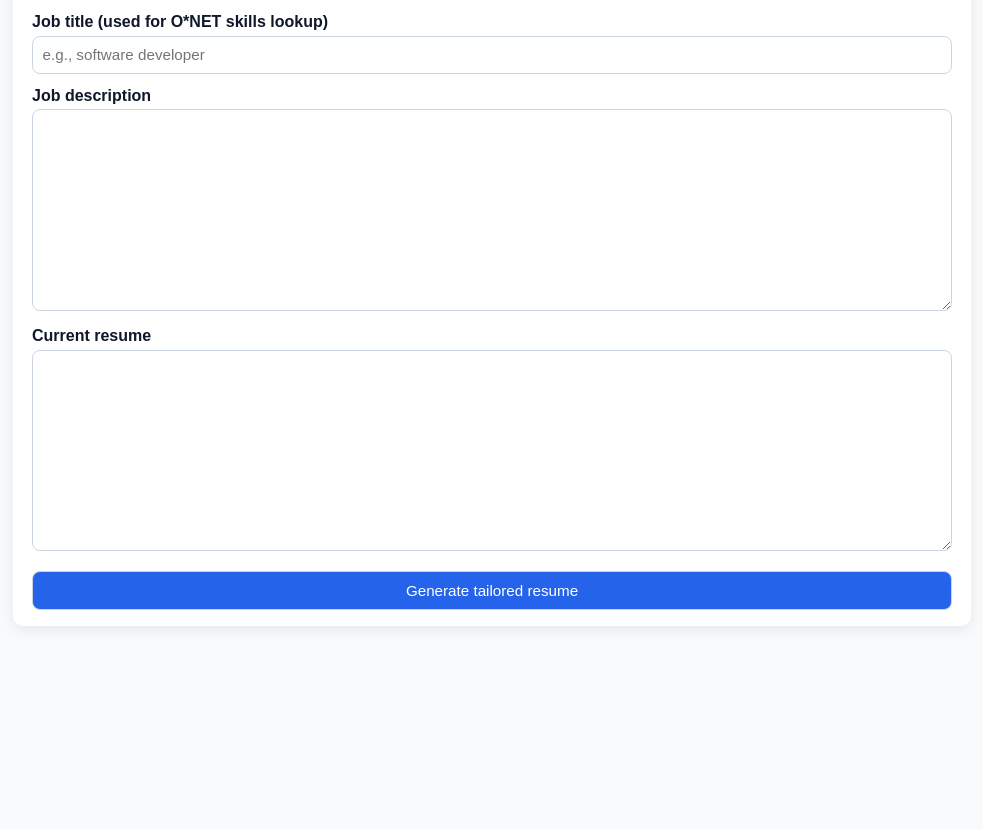
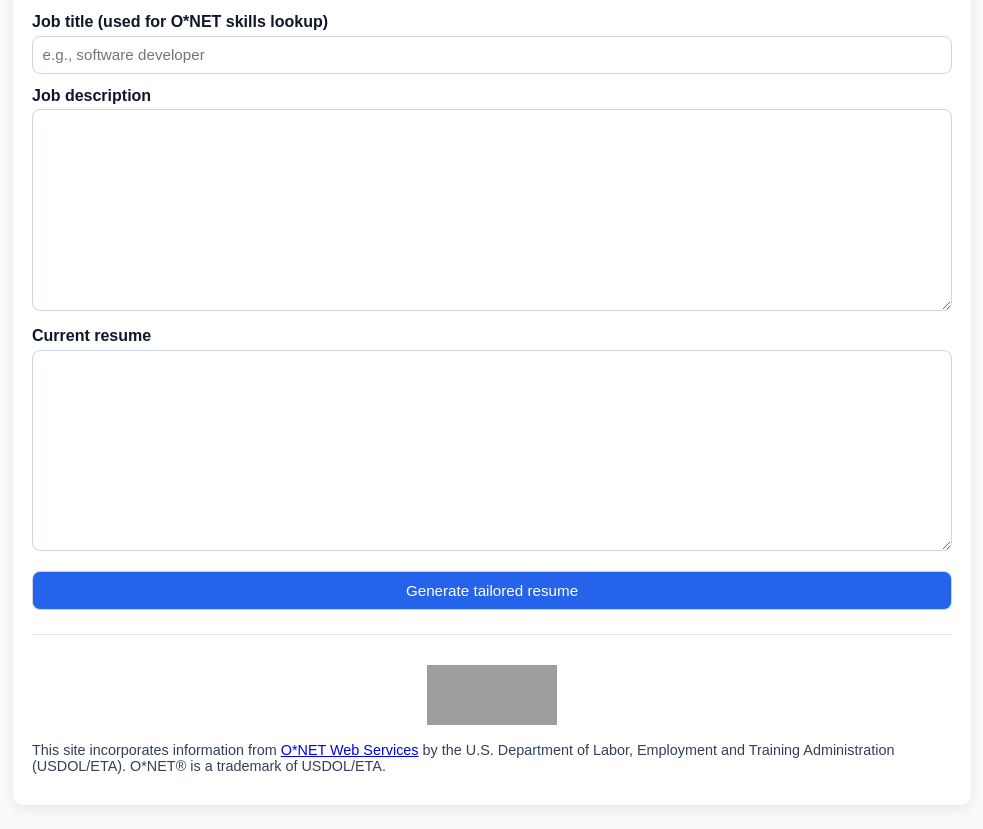
Before and after one commit to nicbifano/resume-builder-for-skills, a website: page public/index.html in a window 1280 px wide. Shown: the part 141-970 px from the top of the page, without its empty margins (148-1131 px from the left). Before the commit the page ends 800 px from the top, so only its background shows below. Drawn offline with Linux system fonts and the light colour scheme; grey boxes are pictures that could not be loaded.

Commit message:
Add O*NET attribution footer to web UI

```diff
--- a/public/index.html
+++ b/public/index.html
@@ -34,6 +34,27 @@
         <h3>Suggestions</h3>
         <ul id="suggestions"></ul>
       </section>
+
+      <footer class="onet-attribution">
+        <p style="text-align: center">
+          <a
+            href="https://services.onetcenter.org/"
+            title="This site incorporates information from O*NET Web Services. Click to learn more."
+          >
+            <img
+              src="https://www.onetcenter.org/image/link/onet-in-it.svg"
+              style="width: 130px; height: 60px; border: none"
+              alt="O*NET in-it"
+            />
+          </a>
+        </p>
+        <p>
+          This site incorporates information from
+          <a href="https://services.onetcenter.org/">O*NET Web Services</a> by the U.S.
+          Department of Labor, Employment and Training Administration (USDOL/ETA). O*NET&reg; is
+          a trademark of USDOL/ETA.
+        </p>
+      </footer>
     </main>
 
     <script src="/app.js"></script>
--- a/public/styles.css
+++ b/public/styles.css
@@ -52,3 +52,11 @@ section {
   border-top: 1px solid #e2e8f0;
   padding-top: 1rem;
 }
+
+.onet-attribution {
+  margin-top: 1.5rem;
+  padding-top: 1rem;
+  border-top: 1px solid #e2e8f0;
+  font-size: 0.9rem;
+  color: #334155;
+}
```
